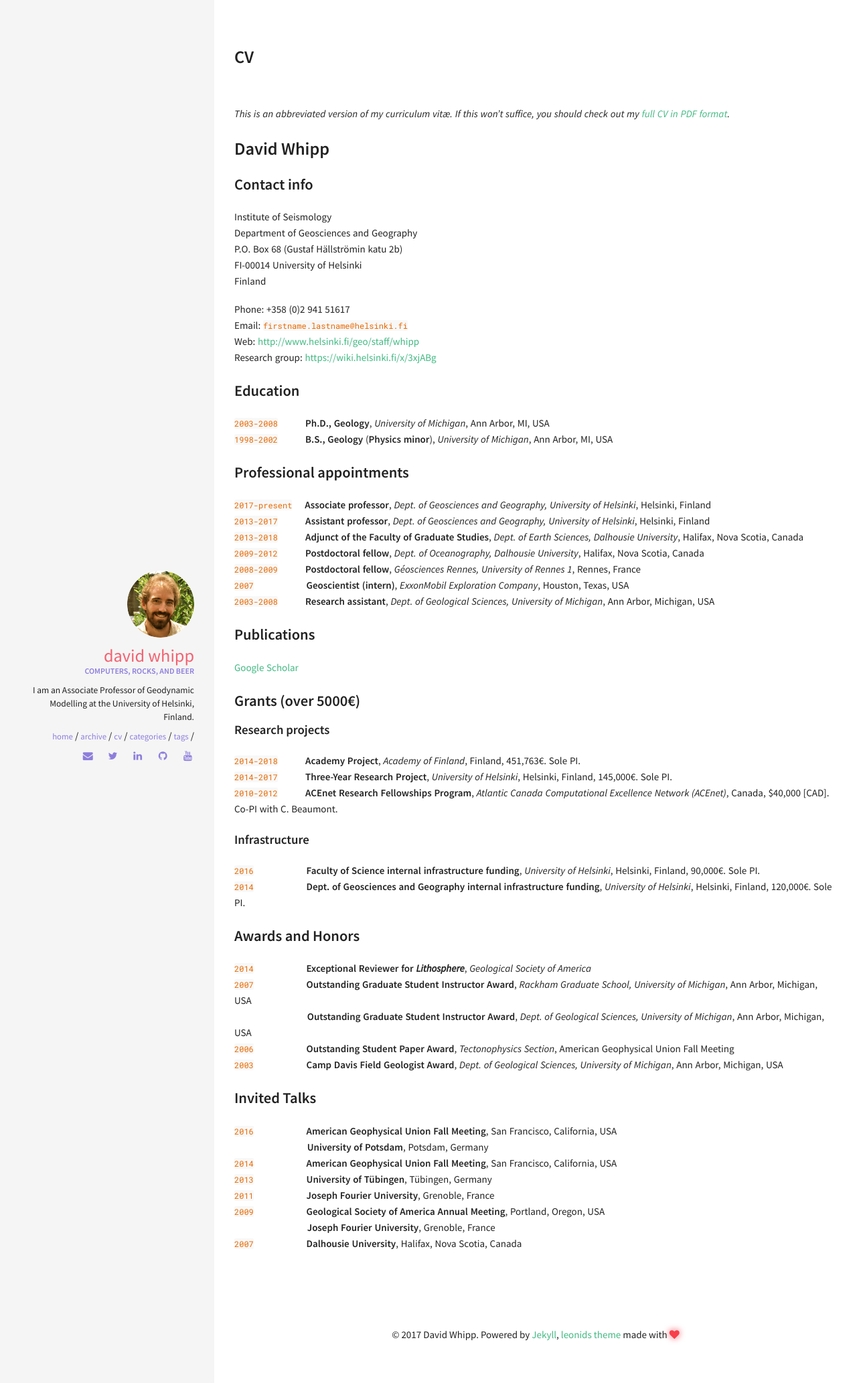
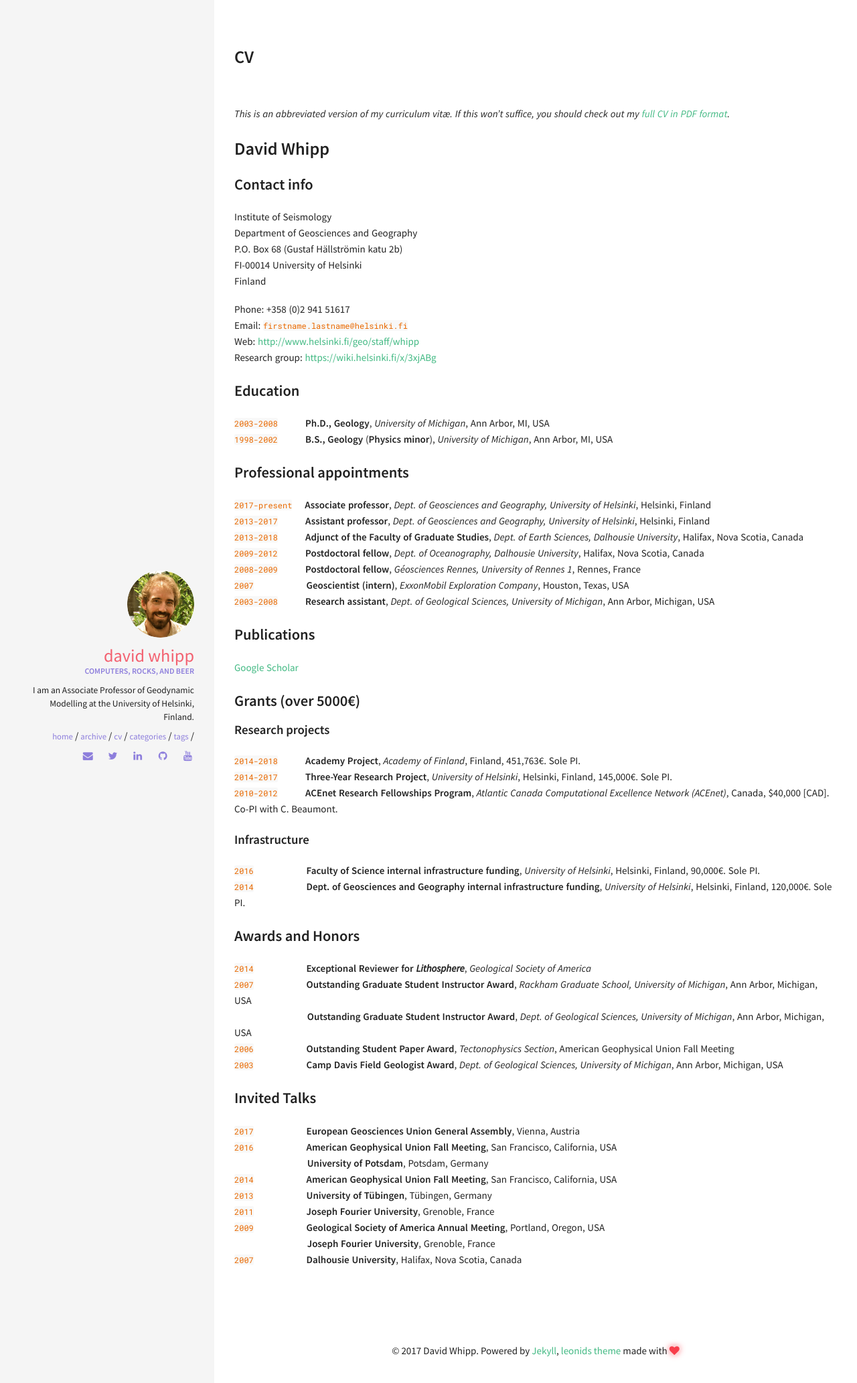
Before and after one commit to z0del/davewhipp.github.io, a Jekyll site: the page built from cv.md, in a window 1280 px wide. Shown: the top 2065 px of the page at 67% size. Built offline with Jekyll 4.4.1, drawn with Linux system fonts in a browser that asks for light colours.

Commit message:
Added EGU talk

````diff
--- a/cv.md
+++ b/cv.md
@@ -53,6 +53,8 @@ Research group: [https://wiki.helsinki.fi/x/3xjABg](https://wiki.helsinki.fi/x/3
 ```2003``` &nbsp;&nbsp;&nbsp;&nbsp;&nbsp;&nbsp;&nbsp;&nbsp;&nbsp;&nbsp;&nbsp;&nbsp;&nbsp;&nbsp;&nbsp;&nbsp;&nbsp;&nbsp;&nbsp;&nbsp;**Camp Davis Field Geologist Award**, *Dept. of Geological Sciences, University of Michigan*, Ann Arbor, Michigan, USA<br/>
 
 ### Invited Talks
+```2017```
+&nbsp;&nbsp;&nbsp;&nbsp;&nbsp;&nbsp;&nbsp;&nbsp;&nbsp;&nbsp;&nbsp;&nbsp;&nbsp;&nbsp;&nbsp;&nbsp;&nbsp;&nbsp;&nbsp;&nbsp;**European Geosciences Union General Assembly**, Vienna, Austria<br/>
 ```2016``` &nbsp;&nbsp;&nbsp;&nbsp;&nbsp;&nbsp;&nbsp;&nbsp;&nbsp;&nbsp;&nbsp;&nbsp;&nbsp;&nbsp;&nbsp;&nbsp;&nbsp;&nbsp;&nbsp;&nbsp;**American Geophysical Union Fall Meeting**, San Francisco, California, USA<br/>
 &nbsp;&nbsp;&nbsp;&nbsp;&nbsp;&nbsp;&nbsp;&nbsp;&nbsp;&nbsp;&nbsp;&nbsp;&nbsp;&nbsp;&nbsp;&nbsp;&nbsp;&nbsp;&nbsp;&nbsp;&nbsp;&nbsp;&nbsp;&nbsp;&nbsp;&nbsp;&nbsp;&nbsp;&nbsp;**University of Potsdam**, Potsdam, Germany<br/>
 ```2014``` &nbsp;&nbsp;&nbsp;&nbsp;&nbsp;&nbsp;&nbsp;&nbsp;&nbsp;&nbsp;&nbsp;&nbsp;&nbsp;&nbsp;&nbsp;&nbsp;&nbsp;&nbsp;&nbsp;&nbsp;**American Geophysical Union Fall Meeting**, San Francisco, California, USA<br/>
````
